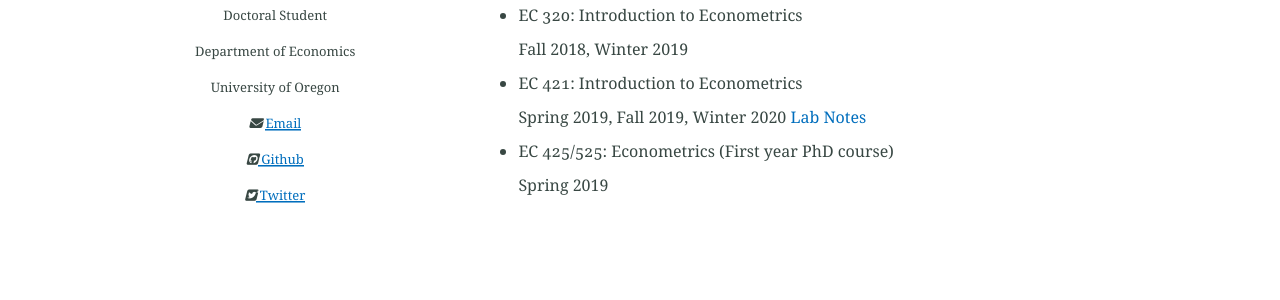
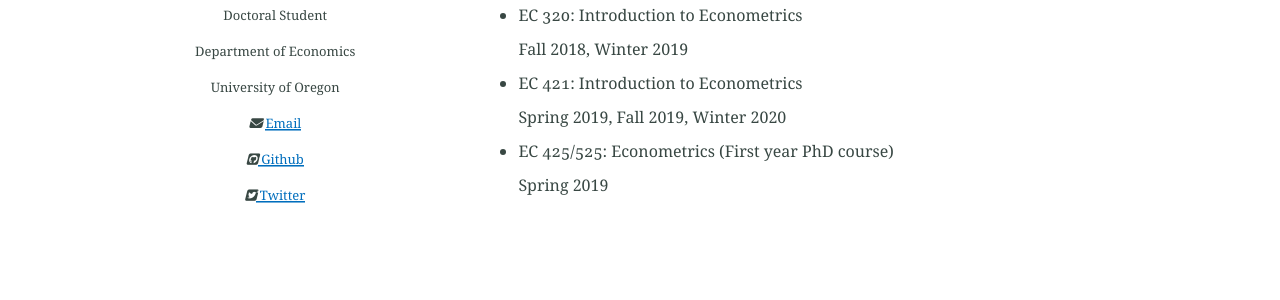
Before and after one commit to jenni-putz/1jenni-putz.github.io, a Jekyll site: the page built from teaching.md, in a window 1280 px wide. Shown: the part 751-1051 px from the top of the page. Built offline with Jekyll 4.4.1, drawn with Linux system fonts in a browser that asks for light colours; nearby versions of some CDN libraries; our own code applies the rules of GitHub Pages for plain Markdown files.

Commit message:
Update teaching.md

```diff
--- a/teaching.md
+++ b/teaching.md
@@ -75,7 +75,7 @@ button {
     <li> EC 320: Introduction to Econometrics </li>
     Fall 2018, Winter 2019
     <li> EC 421: Introduction to Econometrics </li>
-    Spring 2019, Fall 2019, Winter 2020 <a href= "https://jenniputz.com/EC421_W20_Lab/">Lab Notes</a>
+    Spring 2019, Fall 2019, Winter 2020
     <li> EC 425/525: Econometrics (First year PhD course) </li>
     Spring 2019
     </ul></font>
```
